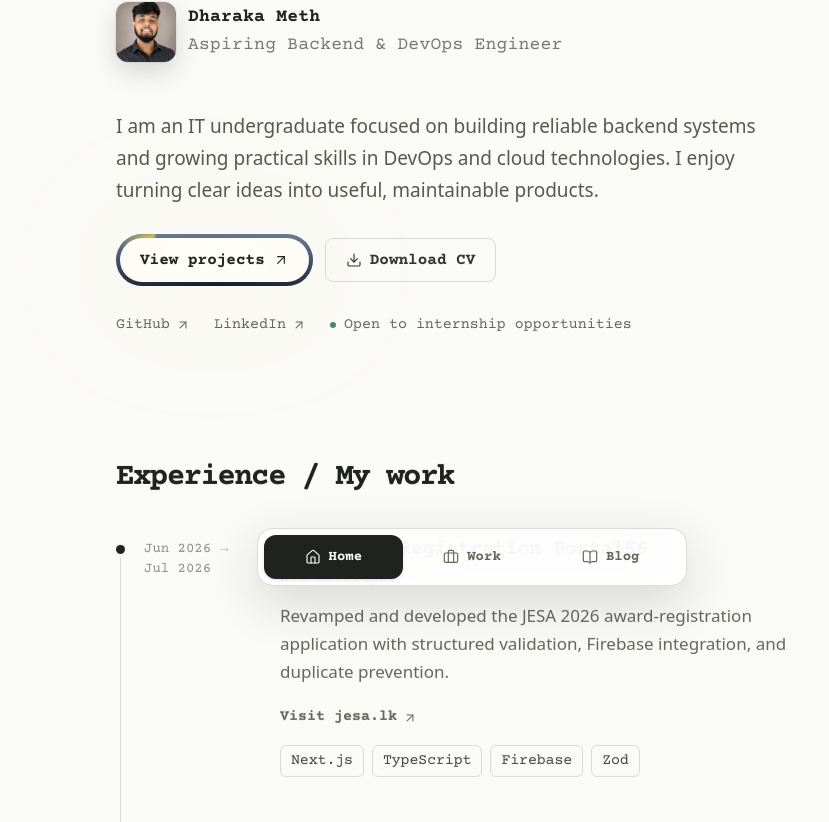
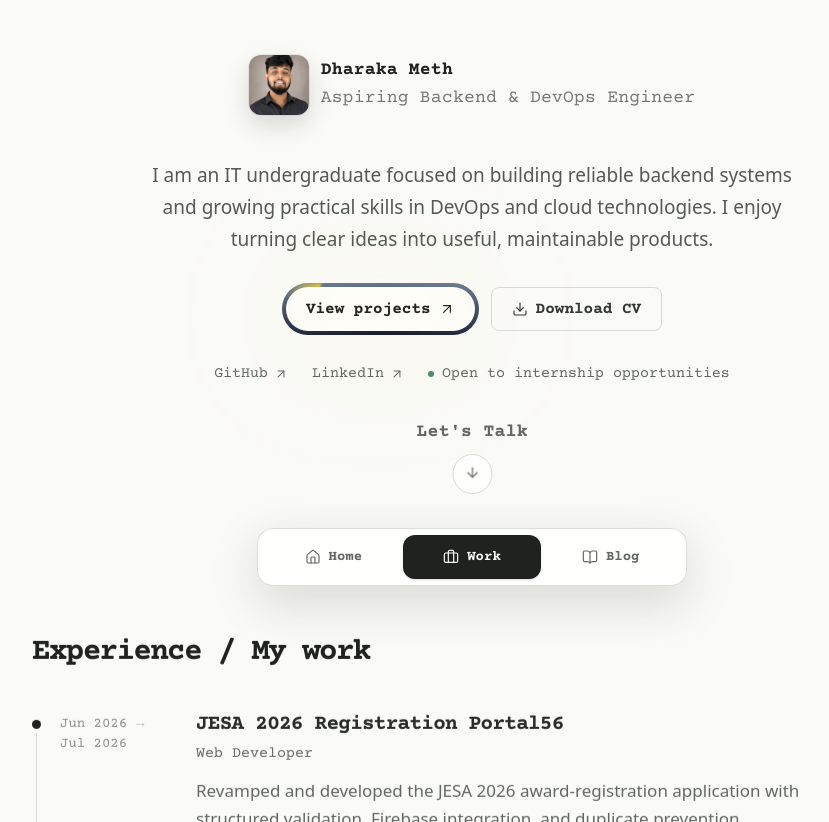
Before and after one commit to DHARAKA-METH/portfolio, a Next.js app: page / in a window 1280 px wide. Shown: the part 198-1020 px from the top of the page, without its empty margins (168-997 px from the left). Built offline with nearby package versions, Linux system fonts and the light colour scheme.

Commit message:
fix:change hero page

```diff
--- a/app/page.tsx
+++ b/app/page.tsx
@@ -5,6 +5,7 @@ import Image from "next/image";
 import Script from "next/script";
 import { AnimatePresence, motion, useReducedMotion } from "framer-motion";
 import {
+  ArrowDown,
   ArrowUp,
   ArrowUpRight,
   BookOpen,
@@ -129,6 +130,23 @@ const experiences = [
     url: "https://jesa.lk",
     linkLabel: "Visit jesa.lk",
     technologies: ["Next.js", "TypeScript", "Firebase", "Zod"],
+  },
+];
+
+const volunteerExperiences = [
+  {
+    period: ["Dec 2025", "Apr 2026"],
+    name: "Hackathon Crew Member — Organizing Committee",
+    role: "ICTS — Information and Communication Technology Society",
+    description:
+      "Supported the organizing committee with the planning and delivery of hackathon activities.",
+  },
+  {
+    period: ["Dec 2025", "Apr 2026"],
+    name: "Programming Committee Member — Beauty of Cloud 2.0",
+    role: "IEEE CS Student Branch Chapter — University of Sri Jayewardenepura",
+    description:
+      "Contributed to the programming committee for Beauty of Cloud 2.0.",
   },
 ];
 
@@ -389,9 +407,9 @@ export default function HomePage() {
         "-=0.35",
       );
       openingTimeline.fromTo(
-        '[data-opening="nav"]',
-        { autoAlpha: 0, y: 24, scale: 0.97 },
-        { autoAlpha: 1, y: 0, scale: 1, duration: 0.6 },
+        '[data-opening="scroll-cue"]',
+        { autoAlpha: 0, y: 16 },
+        { autoAlpha: 1, y: 0, duration: 0.6 },
         "-=0.42",
       );
       openingTimeline.eventCallback("onComplete", () => {
@@ -616,11 +634,12 @@ export default function HomePage() {
           aria-hidden="true"
           style={{ transform: "scaleX(0)" }}
         />
-      <div id="smooth-wrapper" className="bg-[#FAFAF7] dark:bg-[#10110F]">
+        <div id="smooth-wrapper" className="bg-[#FAFAF7] dark:bg-[#10110F] ">
           <div id="smooth-content" className="bg-[#FAFAF7] dark:bg-[#10110F]">
-          <div className="mx-auto w-full max-w-[760px] px-6 pt-8 pb-32 sm:px-8 sm:pt-10 lg:px-6 lg:pt-16">
+            <div className="mx-auto w-full max-w-[1120px] px-5 pb-32 sm:px-8 lg:px-10">
+              <div className="relative flex min-h-[100svh] flex-col">
                 <header
-          className="flex items-center justify-between"
+                  className="flex items-center justify-between pt-7 sm:pt-9 lg:pt-11"
                   aria-label="Site header"
                   data-opening="header"
                 >
@@ -635,10 +654,11 @@ export default function HomePage() {
                 </header>
 
                 <section
-          className="scroll-mt-12 pt-16 pb-14 sm:pt-24 sm:pb-20"
-          id="hero"
+                  className="relative flex min-h-0 flex-1 scroll-mt-0 items-center justify-center py-16 pb-28 sm:py-20 sm:pb-32"
+                  id="#hero"
                 >
-          <div className="flex items-center gap-3">
+                  <div className="w-full max-w-[780px] text-center">
+                    <div className="flex items-center justify-center gap-3">
                       <button
                         className={`${focusRing} group shrink-0 cursor-pointer rounded-xl [perspective:1000px]`}
                         type="button"
@@ -656,7 +676,7 @@ export default function HomePage() {
                           <Image className="absolute inset-0 size-full rotate-y-180 rounded-xl object-cover shadow-[0_10px_24px_rgba(32,34,31,0.16)] ring-1 ring-black/5 backface-hidden dark:shadow-[0_10px_24px_rgba(0,0,0,0.35)] dark:ring-white/10" src="/logo.png" alt="Dharaka Meth logo" width={60} height={60} />
                         </span>
                       </button>
-            <div className="min-w-0" data-opening="identity">
+                      <div className="min-w-0 text-left" data-opening="identity">
                         <h1
                           className={`${displayFont} text-[18px] leading-[1.2] font-bold tracking-[0.0125em] text-[#222222] dark:text-[#F2F3EE]`}
                         >
@@ -672,7 +692,7 @@ export default function HomePage() {
 
                     <p
                       ref={introductionRef}
-            className="mt-10 max-w-[650px] whitespace-normal text-[18px] leading-7 tracking-normal text-[#555A52] [word-spacing:normal] sm:mt-12 sm:text-[19px] sm:leading-8 dark:text-[#B1B6AC]"
+                      className="mx-auto mt-9 max-w-[62ch] whitespace-normal text-pretty text-[17px] leading-7 tracking-normal text-[#555A52] [word-spacing:normal] sm:mt-11 sm:text-[19px] sm:leading-8 dark:text-[#B1B6AC]"
                       aria-label={introduction}
                       data-opening="intro"
                     >
@@ -680,7 +700,7 @@ export default function HomePage() {
                     </p>
 
                     <div
-            className="mt-7 flex flex-wrap items-center gap-3"
+                      className="mt-7 flex flex-wrap items-center justify-center gap-3"
                       data-opening="actions"
                     >
                       <CtaButton
@@ -702,7 +722,7 @@ export default function HomePage() {
                     </div>
 
                     <div
-            className={`${displayFont} mt-7 flex flex-wrap gap-x-6 gap-y-3 text-[15px] text-[#62675F] dark:text-[#A6ABA1]`}
+                      className={`${displayFont} mt-7 flex flex-wrap justify-center gap-x-6 gap-y-3 text-[15px] text-[#62675F] dark:text-[#A6ABA1]`}
                       data-opening="meta"
                     >
                       <TextLink href="https://github.com" external>
@@ -716,7 +736,23 @@ export default function HomePage() {
                         Open to internship opportunities
                       </span>
                     </div>
+                  </div>
+
+                  <div
+                    className={`${displayFont} ${focusRing} group absolute bottom-5 left-1/2 inline-flex -translate-x-1/2 flex-col items-center gap-2 rounded-xl px-4 py-20 text-[18px] font-bold tracking-[0.02em] text-[#62675F] transition-colors hover:text-[#20221F] sm:bottom-7 dark:text-[#A6ABA1] dark:hover:text-[#F2F3EE]`}
+
+                    aria-label="Scroll to experience"
+                    data-opening="scroll-cue"
+                  >
+                    <span>Let&apos;s Talk</span>
+                    <span className="grid size-10 place-items-center rounded-full border border-[#D8DAD4] bg-[#FFFFFF]/70 transition duration-200 group-hover:translate-y-1 group-hover:border-[#BFC2BA] group-hover:bg-[#F2F2EC] dark:border-[#363932] dark:bg-[#181A17]/70 dark:group-hover:border-[#50544A] dark:group-hover:bg-[#232520]">
+                      <ArrowDown className="size-4 stroke-[1.75] motion-safe:animate-bounce" />
+                    </span>
+                  </div>
                 </section>
+              </div>
+
+              <div className="mx-auto w-full max-w-[880px]">
 
                 <Section id="experience" smoothEffect>
                   <SectionTitle>Experience / My work</SectionTitle>
@@ -742,7 +778,7 @@ export default function HomePage() {
                           >
                             {role}
                           </p>
-                  <p className="mt-3 mb-4 text-[17px] leading-7 text-[#62675F] dark:text-[#A6ABA1]">
+                          <p className="mt-3 mb-4 max-w-[64ch] text-[16px] leading-7 text-[#62675F] sm:text-[17px] dark:text-[#A6ABA1]">
                             {description}
                           </p>
                           <a
@@ -805,7 +841,7 @@ export default function HomePage() {
                             >
                               {project.role}
                             </p>
-                    <p className="mt-3 mb-4 text-[17px] leading-7 text-[#62675F] dark:text-[#A6ABA1]">
+                            <p className="mt-3 mb-4 max-w-[64ch] text-[16px] leading-7 text-[#62675F] sm:text-[17px] dark:text-[#A6ABA1]">
                               {project.description}
                             </p>
                             <TechChips items={project.technologies} />
@@ -831,20 +867,17 @@ export default function HomePage() {
                 <Section id="volunteer">
                   <SectionTitle>Volunteer experience</SectionTitle>
                   <Timeline>
-            <TimelineItem period={["Dec 2025", "Apr 2026"]}>
+                    {volunteerExperiences.map(
+                      ({ period, name, role, description }) => (
+                        <TimelineItem period={period} key={name}>
                           <Volunteer
-                name="Hackathon Crew Member — Organizing Committee"
-                role="ICTS — Information and Communication Technology Society"
-                description="Supported the organizing committee with the planning and delivery of hackathon activities."
+                            name={name}
+                            role={role}
+                            description={description}
                           />
                         </TimelineItem>
-            <TimelineItem period={[]}>
-              <Volunteer
-                name="Programming Committee Member — Beauty of Cloud 2.0"
-                role="IEEE CS Student Branch Chapter — University of Sri Jayewardenepura"
-                description="Contributed to the programming committee for Beauty of Cloud 2.0."
-              />
-            </TimelineItem>
+                      ),
+                    )}
                   </Timeline>
                 </Section>
 
@@ -876,7 +909,7 @@ export default function HomePage() {
                       >
                         Let&apos;s build something useful.
                       </p>
-              <p className="mt-2 max-w-[470px] text-[16px] leading-6 text-[#62675F] dark:text-[#A6ABA1]">
+                      <p className="mt-2 max-w-[58ch] text-[16px] leading-7 text-[#62675F] dark:text-[#A6ABA1]">
                         I am open to internship opportunities, collaborations, and
                         conversations about backend engineering and DevOps.
                       </p>
@@ -932,13 +965,19 @@ export default function HomePage() {
               </div>
             </div>
           </div>
+        </div>
 
-      <nav
+        <AnimatePresence>
+          {activeSection !== "hero" && (
+            <motion.nav
               className="fixed bottom-[max(1rem,env(safe-area-inset-bottom))] left-1/2 z-50 flex w-[calc(100%_-_1.5rem)] max-w-[430px] -translate-x-1/2 rounded-2xl border border-[#D8DAD4]/90 bg-[#FFFFFF]/88 p-1.5 shadow-[0_16px_50px_rgba(32,34,31,0.16)] backdrop-blur-xl dark:border-[#363932]/90 dark:bg-[#181A17]/88 dark:shadow-[0_16px_50px_rgba(0,0,0,0.38)]"
               aria-label="Primary navigation"
-        data-opening="nav"
+              initial={{ opacity: 0, y: 20, scale: 0.97 }}
+              animate={{ opacity: 1, y: 0, scale: 1 }}
+              exit={{ opacity: 0, y: 16, scale: 0.98 }}
+              transition={{ duration: 0.3, ease: [0.22, 1, 0.36, 1] }}
             >
-        <NavLink href="#hero" label="Home" active={activeSection === "hero"}>
+              <NavLink href="#hero" label="Home" active={false}>
                 <Home />
               </NavLink>
               <NavLink
@@ -953,7 +992,9 @@ export default function HomePage() {
               <NavLink href="/blog" label="Blog">
                 <BookOpen />
               </NavLink>
-      </nav>
+            </motion.nav>
+          )}
+        </AnimatePresence>
       </motion.main>
     </>
   );
@@ -1052,7 +1093,7 @@ function Volunteer({
         >
           {role}
         </p>
-        <p className="mt-3 text-[17px] leading-7 text-[#62675F] dark:text-[#A6ABA1]">
+        <p className="mt-3 max-w-[64ch] text-[16px] leading-7 text-[#62675F] sm:text-[17px] dark:text-[#A6ABA1]">
           {description}
         </p>
       </div>
@@ -1124,8 +1165,7 @@ function NavLink({
 }) {
   return (
     <a
-      className={`${displayFont} ${focusRing} flex h-11 flex-1 items-center justify-center gap-2 rounded-xl px-2 text-[14px] font-bold transition duration-200 [&_svg]:size-[16px] [&_svg]:stroke-[1.75] ${
-        active
+      className={`${displayFont} ${focusRing} flex h-11 flex-1 items-center justify-center gap-2 rounded-xl px-2 text-[14px] font-bold transition duration-200 [&_svg]:size-[16px] [&_svg]:stroke-[1.75] ${active
         ? "bg-[#20221F] text-[#FAFAF7] shadow-sm dark:bg-[#F2F3EE] dark:text-[#10110F]"
         : "text-[#62675F] hover:bg-[#F2F2EC] hover:text-[#20221F] dark:text-[#A6ABA1] dark:hover:bg-[#232520] dark:hover:text-[#F2F3EE]"
         }`}
```
Lines whose indentation alone changed are shown as unchanged.
